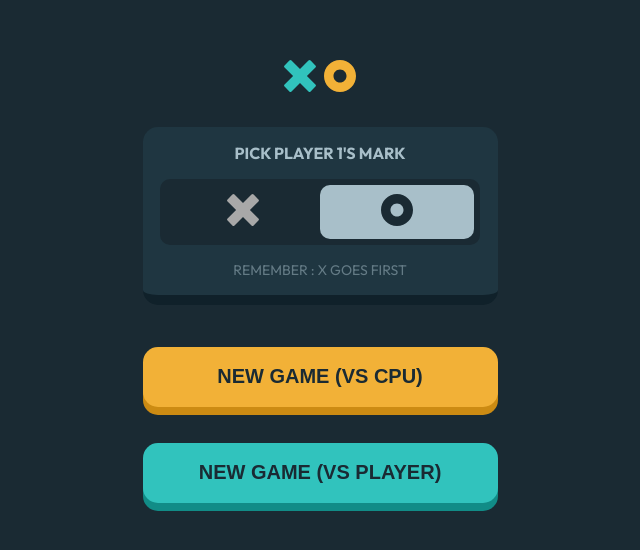
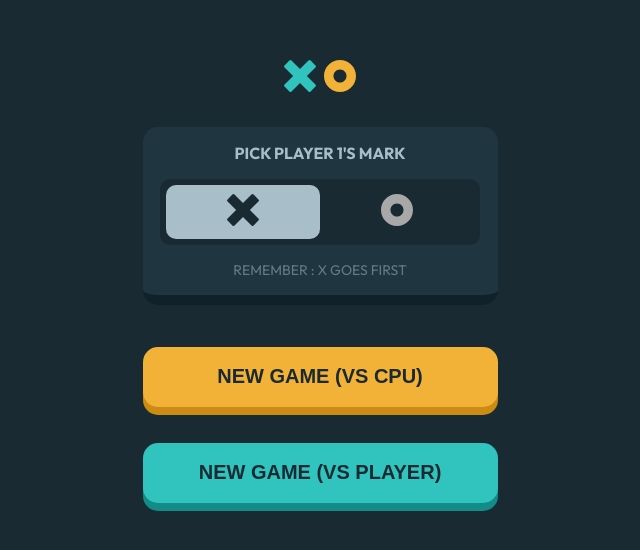
Before and after one commit to jazzielp/tic-tac-toe, a React (Vite) app: page / in a window 1280 px wide. Shown: the part 114-664 px from the top of the page, without its empty margins (320-960 px from the left). Built offline with nearby package versions, Linux system fonts and the light colour scheme.

Commit message:
Select turn

```diff
--- a/src/App.jsx
+++ b/src/App.jsx
@@ -19,6 +19,11 @@ function App () {
     return scoreboardStorage ? JSON.parse(scoreboardStorage) : INITIAL_SCORE
   })
 
+  const [vsPlayer, setVsPlayer] = useState(() => {
+    const scoreboardStorage = window.localStorage.getItem('vsPlayer')
+    return scoreboardStorage ? JSON.parse(scoreboardStorage) : null
+  })
+
   const [comboWinner, setComboWinner] = useState([])
 
   const [winner, setWinner] = useState(false)
@@ -37,7 +42,11 @@ function App () {
     <>
       <main className='main'>
         {winner && <ModalWinner winnerTurn={winnerTurn} resetGame={resetGame} />}
-        {/* <Header turn={turn} resetGame={resetGame} />
+        {
+          vsPlayer !== null
+
+            ? <>
+              <Header turn={turn} resetGame={resetGame} />
               <Board
                 turn={turn}
                 board={board}
@@ -50,8 +59,10 @@ function App () {
                 comboWinner={comboWinner}
                 setComboWinner={setComboWinner}
                 winnerTurn={winnerTurn}
-        /> */}
-        <NewGame />
+              />
+            </>
+            : <NewGame turn={turn} setTurn={setTurn} />
+        }
       </main>
     </>
   )
--- a/src/components/NewGame/NewGame.css
+++ b/src/components/NewGame/NewGame.css
@@ -52,7 +52,7 @@
 .choose-turn__btn-inactive:hover {
   cursor: pointer;
   background: rgba(var(--Silver-rgb), 0.5);
-  box-shadow: 0px 4px 4px 4px rgba(0,0,0,0.25);
+  box-shadow: 0px 4px 4px 0 rgba(0,0,0,0.25);
 }
 
 .choose-turn__btn-active {
--- a/src/components/NewGame/NewGame.jsx
+++ b/src/components/NewGame/NewGame.jsx
@@ -5,9 +5,13 @@ import IconOGray from '../../assets/icon-o-gray.svg'
 import IconOBlack from '../../assets/icon-o-black.svg'
 import IconXBlack from '../../assets/icon-x-black.svg'
 import { LargeButton } from '../LargeButton/LargeButton'
+import { TURNS } from '../../const/const'
 import './NewGame.css'
 
-export function NewGame () {
+export function NewGame ({ turn, setTurn }) {
+  const handleClick = ({ turn }) => {
+    setTurn(turn)
+  }
   return (
     <>
       <div className='icon-contaier'>
@@ -21,11 +25,11 @@ export function NewGame () {
       <section className='choose-turn'>
         <h1 className='choose-turn__title'>PICK PLAYER 1'S MARK</h1>
         <div className='choose-turn__turn'>
-          <button className='choose-turn__btn-inactive'>
-            <img className='turn__icon' src={IconXGray} alt='Turn o' />
+          <button onClick={() => handleClick({ turn: TURNS.X })} className={TURNS.X === turn ? 'choose-turn__btn-active' : 'choose-turn__btn-inactive'}>
+            <img className='turn__icon' src={TURNS.X === turn ? IconXBlack : IconXGray} alt='Turn o' />
           </button>
-          <button className='choose-turn__btn-active'>
-            <img className='turn__icon' src={IconOBlack} alt='Turn o' />
+          <button onClick={() => handleClick({ turn: TURNS.O })} className={TURNS.O === turn ? 'choose-turn__btn-active' : 'choose-turn__btn-inactive'}>
+            <img className='turn__icon' src={TURNS.O === turn ? IconOBlack : IconOGray} alt='Turn o' />
           </button>
         </div>
         <p className='choose-turn__note'>
```
Lines whose indentation alone changed are shown as unchanged.
